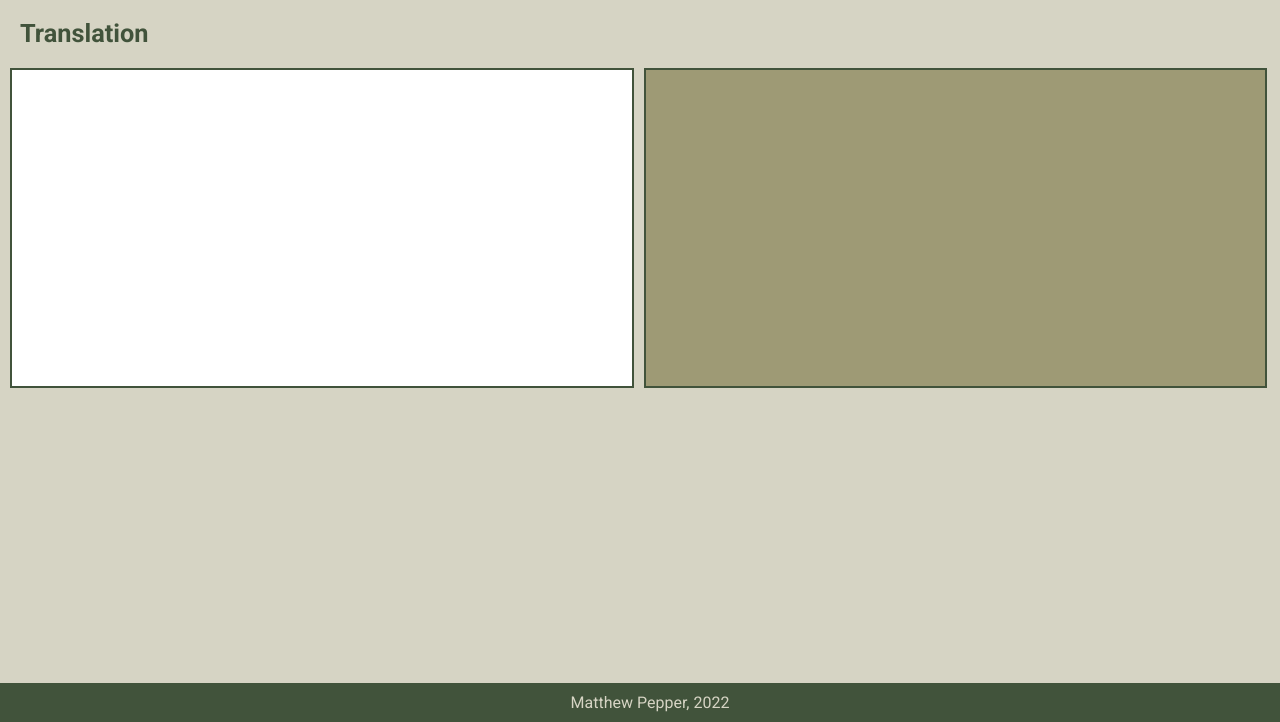
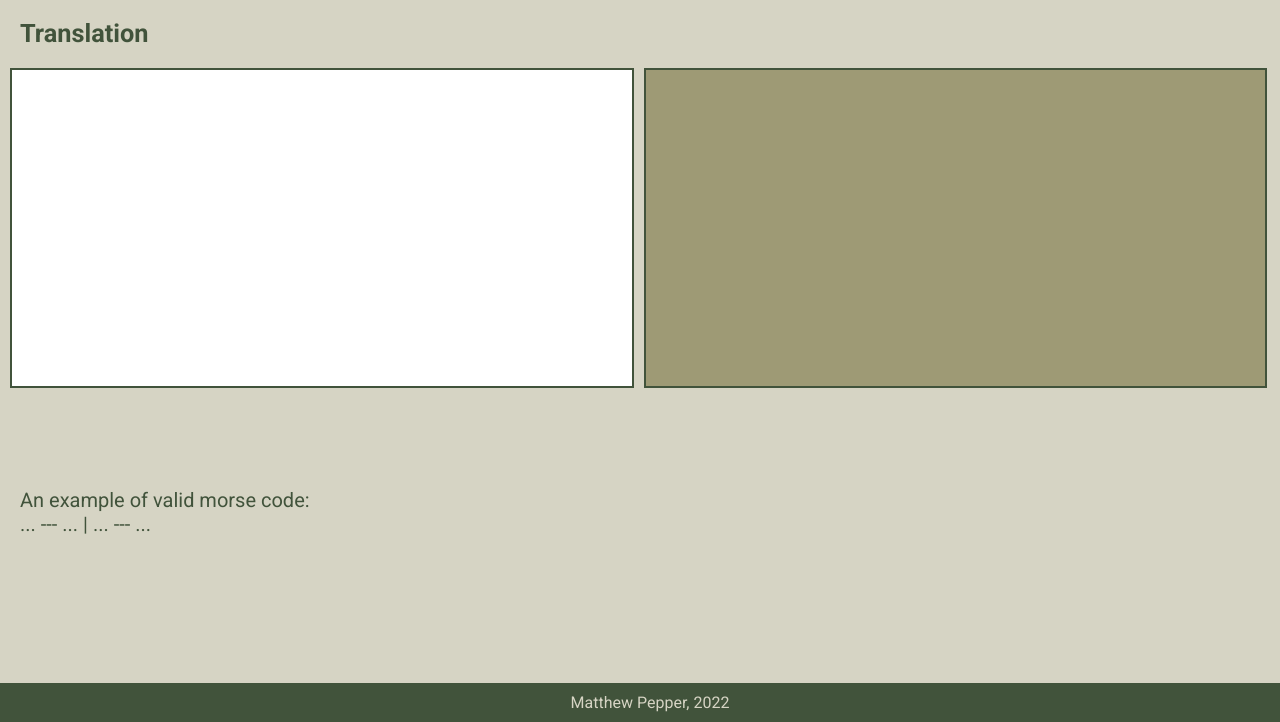
Before and after one commit to Matt-Pepper/morse-code, a website with bundled scripts: page index.html in a window 1280 px wide. Shown: the part 78-800 px from the top of the page. Built offline with nearby package versions, Linux system fonts and the light colour scheme.

Commit message:
Added example

```diff
--- a/css/style.scss
+++ b/css/style.scss
@@ -49,6 +49,11 @@ body {
 		font-size: 19pt;
 		color: $accent-color;
 	}
+	& p {
+		padding: 20px;
+		font-size: 15pt;
+		color: $accent-color;
+	}
 }
 
 %translation {
--- a/index.html
+++ b/index.html
@@ -21,6 +21,8 @@
             <textarea id="input"></textarea>
             <div id="output"></div>
         </section>
+        <p>An example of valid morse code: <br/>
+        ... --- ... | ... --- ...</p>
     </main>
     <footer class="footer">
         Matthew Pepper, 2022
--- a/js/DOM/dom.js
+++ b/js/DOM/dom.js
@@ -3,12 +3,16 @@ import { translate } from "../logic/translate.js";
 const output = document.getElementById("output");
 const input = document.getElementById("input");
 
+/**
+ * Gets input from dom elements translates it and updates the output element
+ */
 const getInput = () => {
 	const inputString = input.value.toUpperCase();
 	const outputString = translate(inputString);
 	output.textContent = outputString;
 };
 
+// creates the input event
 export const inputEvent = () => {
 	input.addEventListener("input", getInput);
 };
```
Also changed, not shown: js/logic/translate.js (+15 -0 lines), css/style.css.
